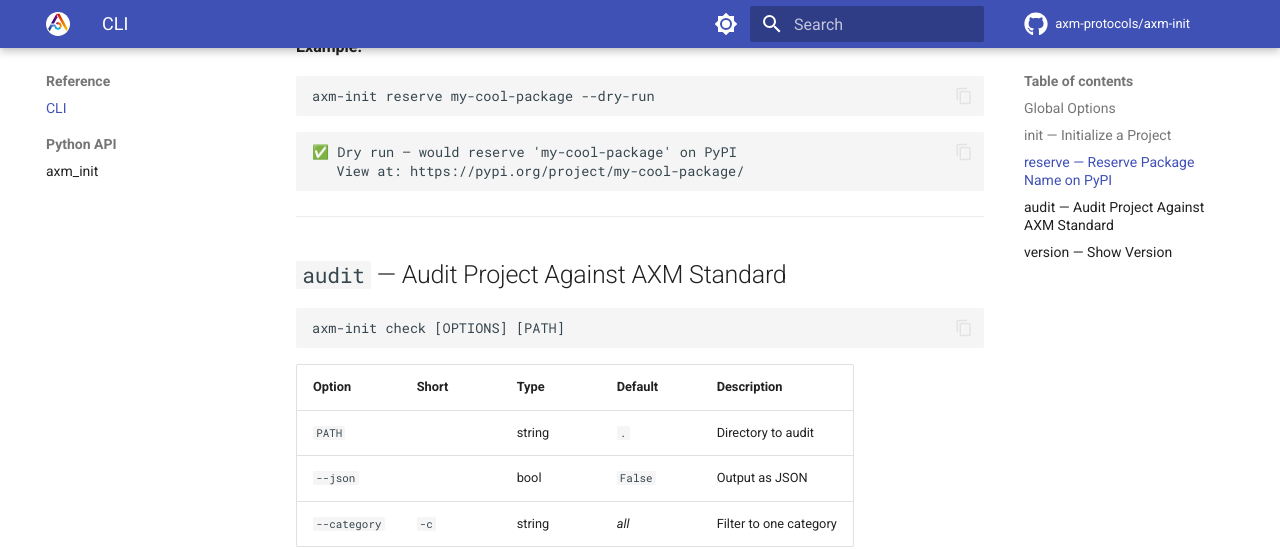
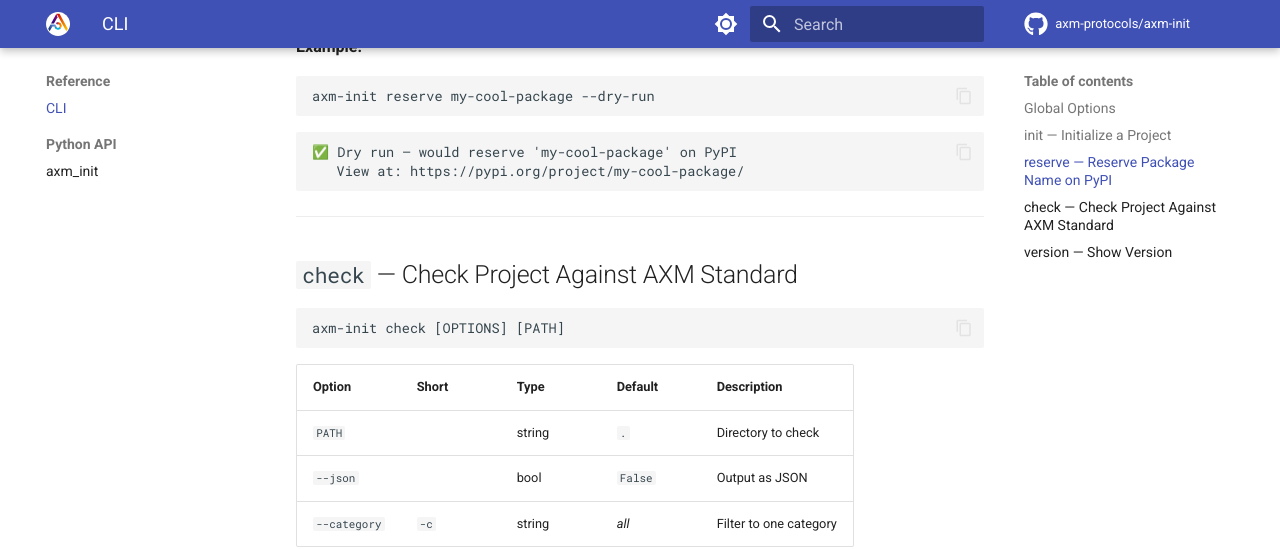
Before and after one commit to axm-protocols/axm-init, an MkDocs documentation site: the page built from docs/reference/cli.md, in a window 1280 px wide and 900 px high, scrolled down 2071 px. Shown: the top 549 px of the window. Built offline with MkDocs 1.6.1 and Material for MkDocs 9.7.7, drawn with Linux system fonts in a browser that asks for light colours; comment, search, counter and statistics services are not loaded.

Commit message:
docs: fix remaining audit → check references in docs

````diff
--- a/docs/howto/check.md
+++ b/docs/howto/check.md
@@ -1,6 +1,6 @@
-# Audit Your Project
+# Check Your Project
 
-Run a full quality audit against the AXM gold standard.
+Run a full quality check against the AXM gold standard.
 
 ## Basic Usage
 
@@ -10,7 +10,7 @@ axm-init check
 
 Score your project out of 100 with a grade from **A** (≥90) to **F** (<40).
 
-## Audit a Specific Path
+## Check a Specific Path
 
 ```bash
 axm-init check /path/to/project
@@ -73,7 +73,7 @@ Example:
 
 ## CI Badge
 
-Projects scaffolded with `axm-init init` include an automated **audit badge** powered by GitHub Actions. The badge displays your audit score and updates on every push to `main`.
+Projects scaffolded with `axm-init init` include an automated **check badge** powered by GitHub Actions. The badge displays your check score and updates on every push to `main`.
 
 ### How It Works
 
--- a/docs/reference/cli.md
+++ b/docs/reference/cli.md
@@ -82,7 +82,7 @@ axm-init reserve my-cool-package --dry-run
 
 ---
 
-## `audit` — Audit Project Against AXM Standard
+## `check` — Check Project Against AXM Standard
 
 ```
 axm-init check [OPTIONS] [PATH]
@@ -90,7 +90,7 @@ axm-init check [OPTIONS] [PATH]
 
 | Option | Short | Type | Default | Description |
 |---|---|---|---|---|
-| `PATH` | | string | `.` | Directory to audit |
+| `PATH` | | string | `.` | Directory to check |
 | `--json` | | bool | `False` | Output as JSON |
 | `--category` | `-c` | string | *all* | Filter to one category |
 
--- a/docs/tutorials/quickstart.md
+++ b/docs/tutorials/quickstart.md
@@ -89,5 +89,5 @@ This installs dependencies and runs lint + type check + tests.
 
 - [Initialize a project](../howto/init.md) — Options, flags, PyPI check
 - [Reserve a package name](../howto/reserve.md) — Claim names on PyPI
-- [Audit your project](../howto/audit.md) — Quality grade (A–F)
+- [Check your project](../howto/check.md) — Quality grade (A–F)
 - [CLI Reference](../reference/cli.md) — Full command documentation
````
